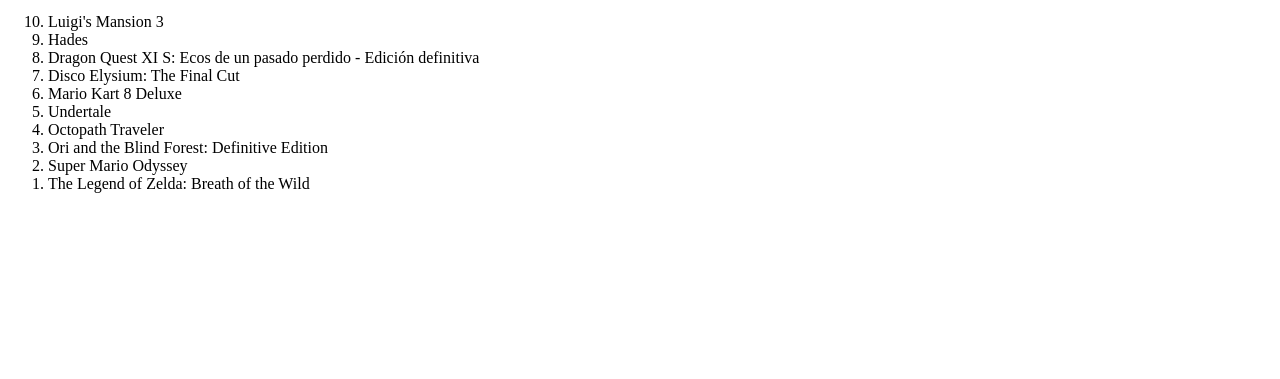
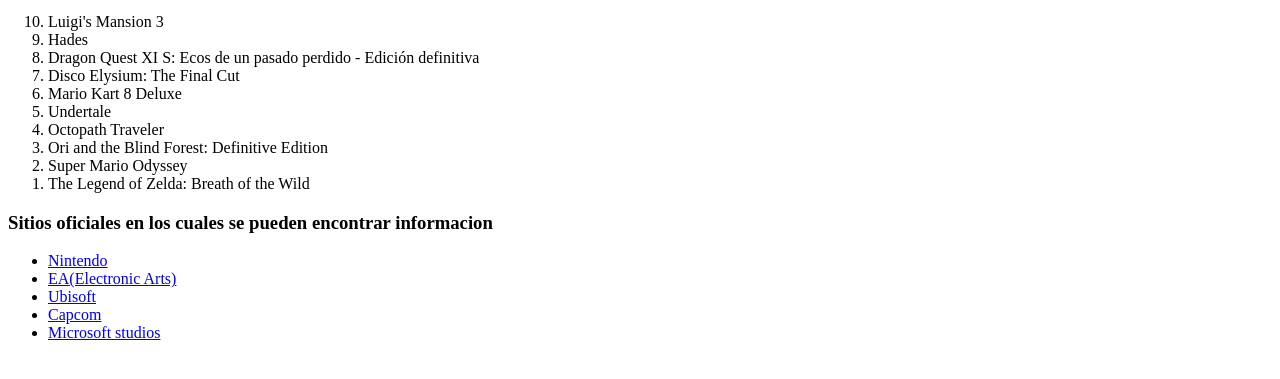
Before and after one commit to CuauhtemocVargas/8-2-VargasCuauhtemoc-SanchezOctavio-blog_del_mundo, a plain HTML site: page root/Videojuegos-tema1.html in a window 1280 px wide. Shown: the part 407-786 px from the top of the page. Drawn offline with Linux system fonts and the light colour scheme.

Commit message:
lista de sitios oficiales de videojuegos

```diff
--- a/root/Videojuegos-tema1.html
+++ b/root/Videojuegos-tema1.html
@@ -98,6 +98,24 @@
                                 The Legend of Zelda: Breath of the Wild
                             </li>
                         </ol>
+                        <h3>Sitios oficiales en los cuales se pueden encontrar informacion</h3>
+                        <ul>
+                            <li>
+                                <a href="https://www.nintendo.com/es_LA/" target="blank">Nintendo</a>
+                            </li>
+                            <li>
+                                <a href="https://www.ea.com/es-mx" target="blank">EA(Electronic Arts)</a>
+                            </li>
+                            <li>
+                                <a href="https://www.ubisoft.com/es-es/home.aspx" target="blank">Ubisoft</a>
+                            </li>
+                            <li>
+                                <a href="https://www.capcom.com/us/" target="blank">Capcom</a>
+                            </li>
+                            <li>
+                                <a href="https://www.microsoft.com/es-es/store/collections/greatxboxgames" target="blank">Microsoft studios</a>
+                            </li>
+                        </ul>
                     </div>
                 </article>
 
```
